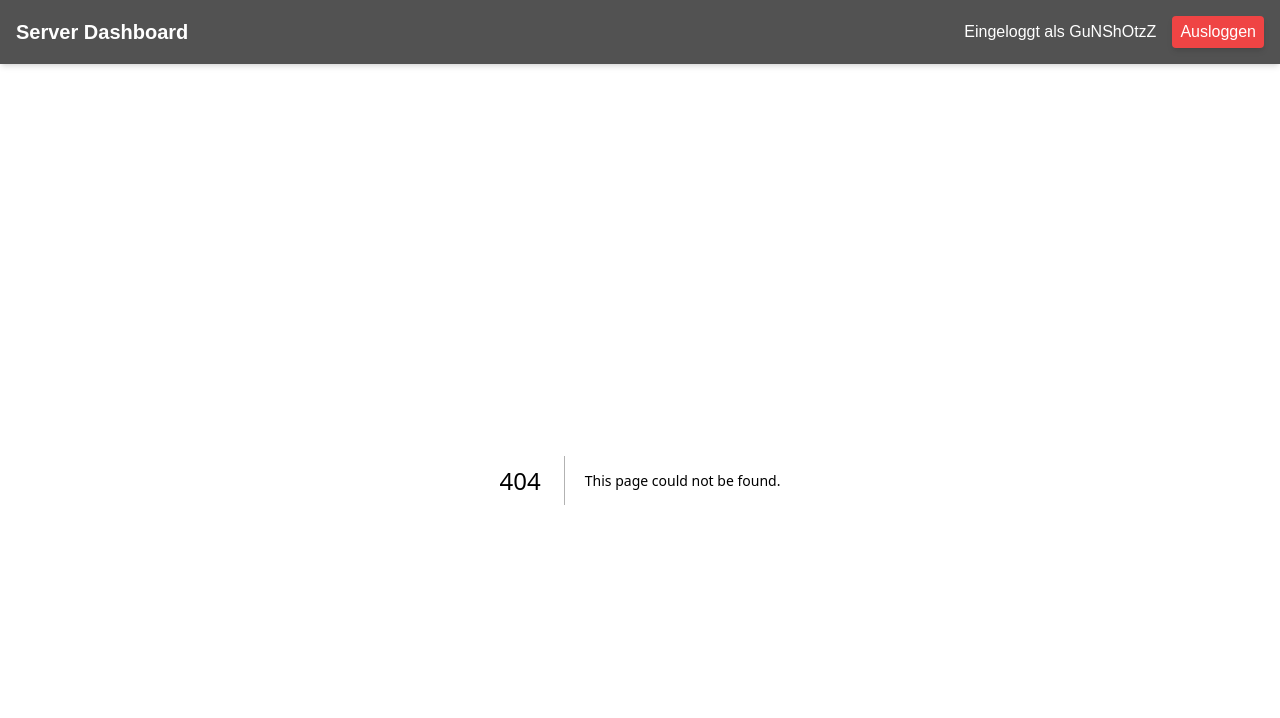
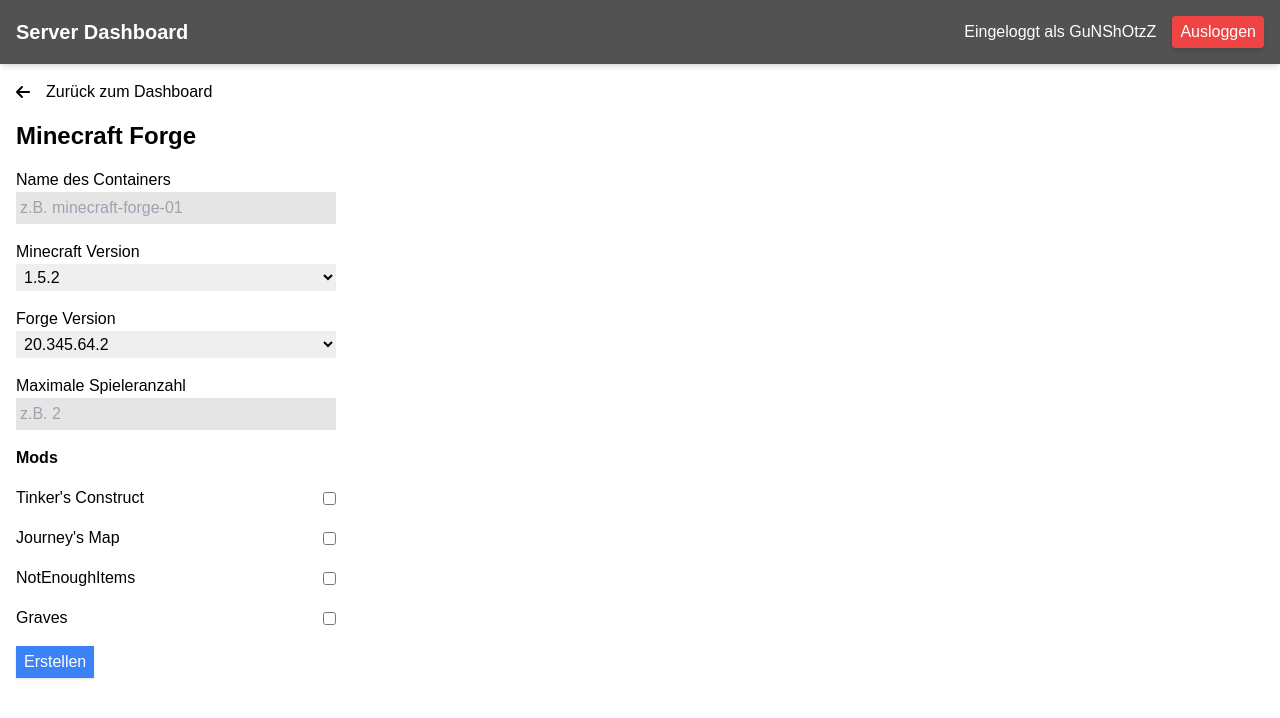
Before and after one commit to kevinldg/server-dashboard, a Next.js app: page /create in a window 1280 px wide. Before the commit this address had no page. Shown: the top 718 px of the page. Built offline with nearby package versions, Linux system fonts and the light colour scheme.

Commit message:
Add page and forms for creating containers

```diff
--- /dev/null
+++ b/components/Forms/MinecraftForge.js
@@ -0,0 +1,120 @@
+export default function MinecraftForgeForm() {
+  const availableMinecraftVersions = [
+    {
+      title: "1.5.2",
+      version: "1.5.2",
+    },
+    {
+      title: "1.7.10",
+      version: "1.7.10",
+    },
+    {
+      title: "1.12.20",
+      version: "1.12.20",
+    },
+    {
+      title: "Neuste Version (Stable Release)",
+      version: "1.20.4",
+    },
+  ];
+
+  const availableForgeVersions = [
+    {
+      title: "20.345.64.2",
+      version: "20.345.64.2",
+    },
+    {
+      title: "21.74.3.10",
+      version: "21.74.3.10",
+    },
+    {
+      title: "12.2.12.20",
+      version: "12.2.12.20",
+    },
+    {
+      title: "Neuste Version (Stable Release)",
+      version: "24.20.14",
+    },
+  ];
+
+  const availableMods = [
+    {
+      title: "Tinker's Construct",
+      version: "1.0",
+    },
+    {
+      title: "Journey's Map",
+      version: "2.0",
+    },
+    {
+      title: "NotEnoughItems",
+      version: "3.0",
+    },
+    {
+      title: "Graves",
+      version: "4.0",
+    },
+  ];
+
+  return (
+    <div className="flex flex-col gap-4">
+      <h2 className="font-bold text-2xl">Minecraft Forge</h2>
+      <form className="flex flex-col gap-4 w-80">
+        <div className="flex flex-col">
+          <label>Name des Containers</label>
+          <input
+            id="containerName"
+            name="containerName"
+            type="text"
+            placeholder="z.B. minecraft-forge-01"
+            className=" bg-neutral-200 p-1"
+          />
+        </div>
+        <div className="flex flex-col">
+          <label>Minecraft Version</label>
+          <select id="minecraftVersion" name="minecraftVersion" className="p-1">
+            {availableMinecraftVersions.map(({ title, version }) => (
+              <option value={version}>{title}</option>
+            ))}
+          </select>
+        </div>
+        <div className="flex flex-col">
+          <label>Forge Version</label>
+          <select id="forgeVersion" name="forgeVersion" className="p-1">
+            {availableForgeVersions.map(({ title, version }) => (
+              <option value={version}>{title}</option>
+            ))}
+          </select>
+        </div>
+        <div className="flex flex-col">
+          <label>Maximale Spieleranzahl</label>
+          <input
+            id="maxPlayers"
+            name="maxPlayers"
+            type="number"
+            placeholder="z.B. 2"
+            className=" bg-neutral-200 p-1"
+          />
+        </div>
+        <p className="font-bold">Mods</p>
+        {availableMods.map(({ title, version }) => (
+          <div className="flex gap-4 justify-between items-center">
+            <label>{title}</label>
+            <input
+              id={"mod" + title}
+              name={"mod" + title}
+              type="checkbox"
+              className=" bg-neutral-200 p-1 w-fit"
+            />
+          </div>
+        ))}
+        <button
+          type="submit"
+          className="w-fit bg-blue-500 text-white px-2 py-1 shadow hover:scale-[1.025] transition-transform"
+        >
+          Erstellen
+        </button>
+      </form>
+    </div>
+  );
+}
--- /dev/null
+++ b/components/Forms/MinecraftVanilla.js
@@ -0,0 +1,62 @@
+export function MinecraftVanillaForm() {
+  const availableMinecraftVersions = [
+    {
+      title: "1.5.2",
+      version: "1.5.2",
+    },
+    {
+      title: "1.7.10",
+      version: "1.7.10",
+    },
+    {
+      title: "1.12.20",
+      version: "1.12.20",
+    },
+    {
+      title: "Neuste Version (Stable Release)",
+      version: "1.20.4",
+    },
+  ];
+
+  return (
+    <div className="flex flex-col gap-4">
+      <h2 className="font-bold text-2xl">Minecraft Vanilla</h2>
+      <form className="flex flex-col gap-4 w-80">
+        <div className="flex flex-col">
+          <label>Name des Containers</label>
+          <input
+            id="containerName"
+            name="containerName"
+            type="text"
+            placeholder="z.B. minecraft-server-01"
+            className=" bg-neutral-200 p-1"
+          />
+        </div>
+        <div className="flex flex-col">
+          <label>Minecraft Version</label>
+          <select id="minecraftVersion" name="minecraftVersion" className="p-1">
+            {availableMinecraftVersions.map(({ title, version }) => (
+              <option value={version}>{title}</option>
+            ))}
+          </select>
+        </div>
+        <div className="flex flex-col">
+          <label>Maximale Spieleranzahl</label>
+          <input
+            id="maxPlayers"
+            name="maxPlayers"
+            type="number"
+            placeholder="z.B. 2"
+            className=" bg-neutral-200 p-1"
+          />
+        </div>
+        <button
+          type="submit"
+          className="w-fit bg-blue-500 text-white px-2 py-1 shadow hover:scale-[1.025] transition-transform"
+        >
+          Erstellen
+        </button>
+      </form>
+    </div>
+  );
+}
--- /dev/null
+++ b/pages/create.js
@@ -0,0 +1,33 @@
+import MinecraftForgeForm from "@/components/Forms/MinecraftForge";
+import { MinecraftVanillaForm } from "@/components/Forms/MinecraftVanilla";
+import BackToDashboard from "@/components/BackToDashboard/BackToDashboard";
+
+import { FontAwesomeIcon } from "@fortawesome/react-fontawesome";
+import { faExclamationTriangle } from "@fortawesome/free-solid-svg-icons";
+
+export default function Create() {
+  const serverToCreate = "Minecraft Forge";
+
+  const allowedContainers = ["Minecraft Vanilla", "Minecraft Forge"];
+
+  return (
+    <div className="flex flex-col gap-4">
+      <BackToDashboard />
+      {serverToCreate === "Minecraft Vanilla" && <MinecraftVanillaForm />}
+      {serverToCreate === "Minecraft Forge" && <MinecraftForgeForm />}
+      {!allowedContainers.includes(serverToCreate) && (
+        <div className="flex flex-col gap-4">
+          <p className="bg-red-100 p-4 border-solid border-2 border-red-200 flex items-center gap-4">
+            <FontAwesomeIcon icon={faExclamationTriangle} /> Ein Container
+            dieser Art kann nicht erstellt werden.
+          </p>
+          <p>Folgende Container können erstellt werden:</p>
+          <ul className="list-disc ms-4">
+            <li>Minecraft Vanilla</li>
+            <li>Minecraft Forge</li>
+          </ul>
+        </div>
+      )}
+    </div>
+  );
+}
```
